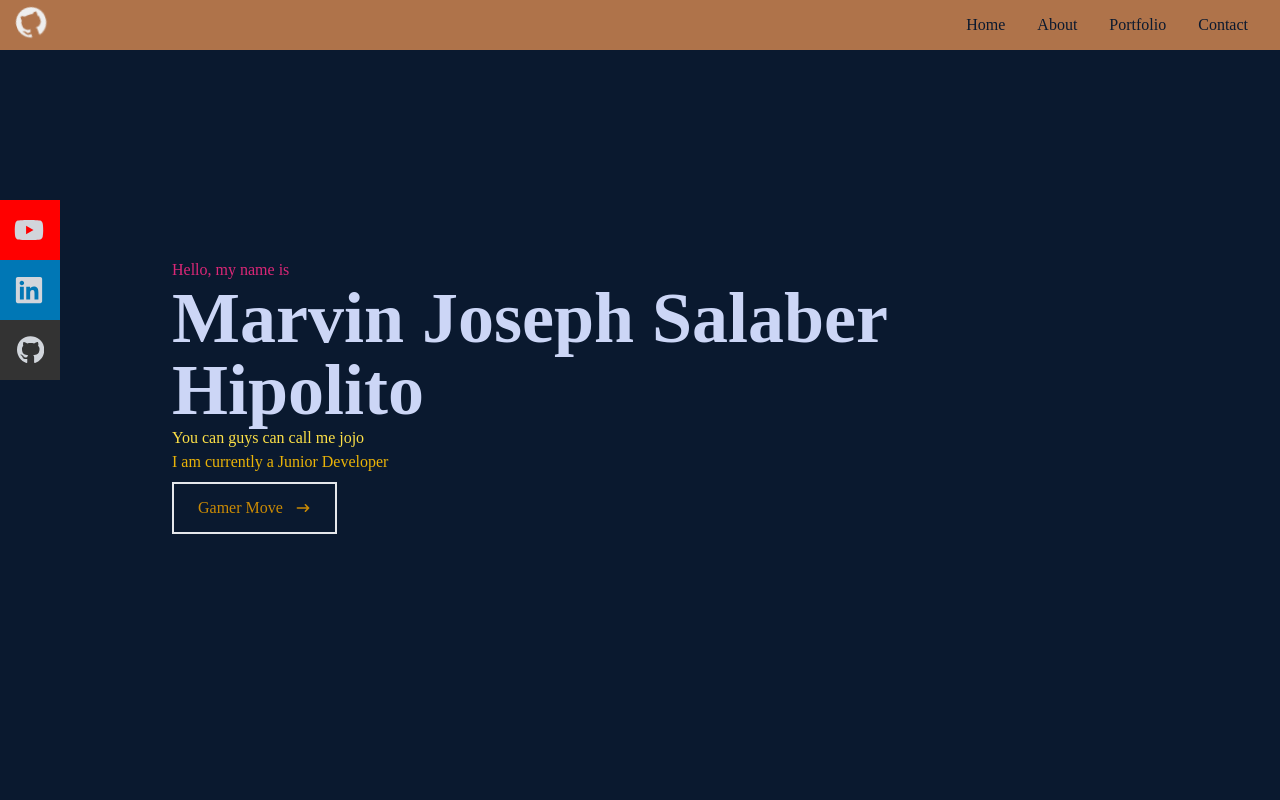
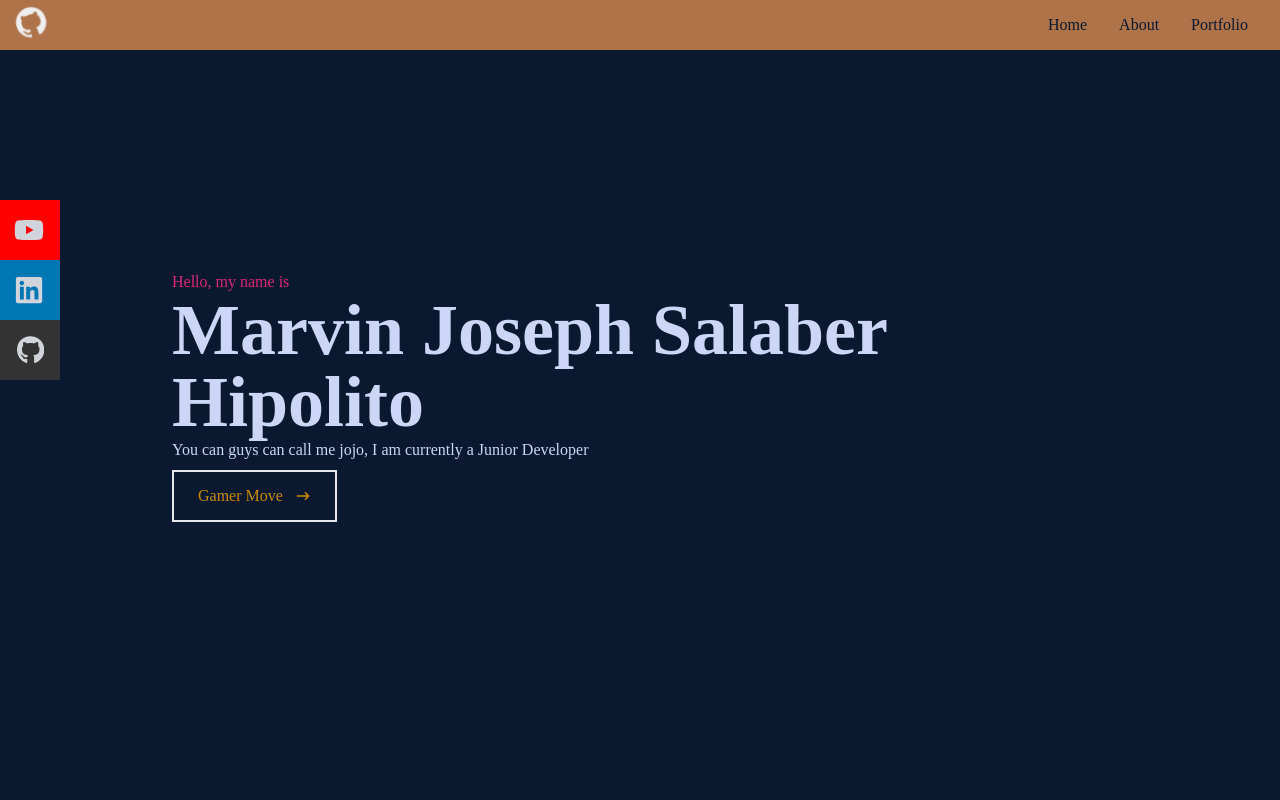
Before and after one commit to jojomarv619/jojoportfolio, a React (Create React App) app: page / in a window 1280 px wide. Shown: the top 800 px of the page. Built offline with nearby package versions, Linux system fonts and the light colour scheme.

Commit message:
Version 2

```diff
--- a/src/App.js
+++ b/src/App.js
@@ -4,13 +4,12 @@ import Home from "./components/work/Home";
 import Navbar from "./components/work/Navbar";
 import Portfolio from "./components/work/Portfolio";
 import AboutGaming from "./components/gaming/AboutGaming";
-// import SkillsGaming from "./components/gaming/SkillsGaming";
 import HomeGaming from "./components/gaming/HomeGaming";
 import Sidebar from "./components/work/Sidebar";
 import SidebarGaming from "./components/gaming/SidebarGaming";
 import "./styles.css";
 import NavbarGaming from "./components/gaming/NavbarGaming";
-import Contact from "./components/work/Contact";
+import Games from "./components/gaming/Games";
 
 function App() {
   const [gaming, setGaming] = useState(true);
@@ -37,7 +36,7 @@ function App() {
       {gaming && <About /> }
       {!gaming && <AboutGaming />}
       {gaming && <Portfolio /> }
-      {/* {!gaming && <SkillsGaming />} */}
+      {!gaming && <Games />}
 
       {/* {gaming && <Contact />} */}
 
--- a/src/components/gaming/HomeGaming.jsx
+++ b/src/components/gaming/HomeGaming.jsx
@@ -1,7 +1,7 @@
 import React, { useState } from "react";
 import { HiArrowNarrowRight } from "react-icons/hi";
 
-const Home = (props) => {
+const HomeGaming = (props) => {
   const buttonClick = () => {
     props.gaming(true);
   };
@@ -13,8 +13,8 @@ const Home = (props) => {
         <h1 className="text-4xl sm:text-7xl font-bold text-[#ccd6f6]">
           Ussurix Wildstride
         </h1>
-        <h2 className="text-yellow-300">Steam ID:</h2>
-        <h3 className="text-yellow-500">Discord ID: </h3>
+        <h2 className="text-[#ccd6f6]">Steam ID: <a href="https://steamcommunity.com/profiles/76561198079177038/" target='_blank' >118911310</a>  </h2>
+        <h3 className="text-[#ccd6f6]">Discord ID: jojomarv619 #3997</h3>
 
         <div className="click">
           <button
@@ -32,4 +32,4 @@ const Home = (props) => {
   );
 };
 
-export default Home;
+export default HomeGaming;
--- a/src/components/gaming/SkillsGaming.jsx
+++ /dev/null
@@ -1,47 +0,0 @@
-import React from "react";
-import css from "../../assets/professionalSkills/css.png";
-import html from "../../assets/professionalSkills/html.png";
-import node from "../../assets/professionalSkills/node.png";
-import react from "../../assets/professionalSkills/react.png";
-import github from "../../assets/professionalSkills/github.png";
-
-const SkillsGaming = () => {
-  return (
-    // <div name="skills" className="bg-[#0a192f]  text-gray-300 py-4">
-    //   {/* Container */}
-    //   <div className="max-w-[1000px] mx-auto p-4 flex flex-col justify-center w-full h-full">
-    //     <div>
-    //       <p className="text-4xl font-bold inline border-b-4 border-pink-600">
-    //         Portfolio
-    //       </p>
-    //       <p className="py-4">Technology used to make this Portfolio</p>
-    //     </div>
-    //   </div>
-    //   <div className="w-full grid grid-cols-2 lg:grid-cols-5 sm:grid-cols-3 gap-4 text-center py-8">
-    //     <div className="shadow-ms shadow-[#040c16] hover:scale-110 duration-500">
-    //       <img className="w-20 mx-auto" src={html} alt="html icon" />
-    //       <p className="my-4">HTML</p>
-    //     </div>
-    //     <div className="shadow-ms shadow-[#040c16] hover:scale-110 duration-500">
-    //       <img className="w-20 mx-auto" src={css} alt="css icon" />
-    //       <p className="my-4">CSS</p>
-    //     </div>
-    //     <div className="shadow-ms shadow-[#040c16] hover:scale-110 duration-500">
-    //       <img className="w-20 mx-auto" src={node} alt="css icon" />
-    //       <p className="my-4">NODE</p>
-    //     </div>
-    //     <div className="reactwidth shadow-ms shadow-[#040c16] hover:scale-110 duration-500">
-    //       <img className="w-20 mx-auto" src={react} alt="react icon" />
-    //       <p className="my-4">REACT</p>
-    //     </div>
-    //     <div className="shadow-ms shadow-[#040c16] hover:scale-110 duration-500">
-    //       <img className="w-20 mx-auto" src={github} alt="github icon" />
-    //       <p className="my-4">GITHUB</p>
-    //     </div>
-    //   </div>
-    // </div>
-    <h2>Skills</h2>
-  );
-};
-
-export default SkillsGaming;
--- a/src/components/work/Home.jsx
+++ b/src/components/work/Home.jsx
@@ -13,8 +13,8 @@ const Home = (props) => {
         <h1 className="text-4xl sm:text-7xl font-bold text-[#ccd6f6]">
           Marvin Joseph Salaber Hipolito
         </h1>
-        <h2 className="text-yellow-300">You can guys can call me jojo</h2>
-        <h3 className="text-yellow-500">I am currently a Junior Developer</h3>
+        <h2 className="text-[#ccd6f6]">You can guys can call me jojo, I am currently a Junior Developer</h2>
+        <h3 className="text-[#ccd6f6]"></h3>
 
         <div className="click">
           <button
--- a/src/components/work/Navbar.jsx
+++ b/src/components/work/Navbar.jsx
@@ -51,11 +51,11 @@ const Navbar = (props) => {
             Portfolio
           </Link>
         </li>
-        <li className="text-[#0a192f]">
+        {/* <li className="text-[#0a192f]">
           <Link to="contact" spy={true} smooth={true} duration={500}>
             Contact
           </Link>
-        </li>
+        </li> */}
       </ul>
 
       {/* Hamburger */}
```
